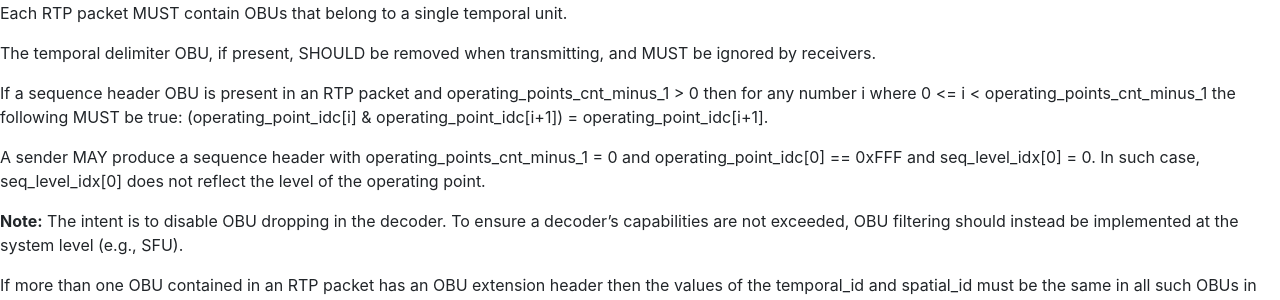
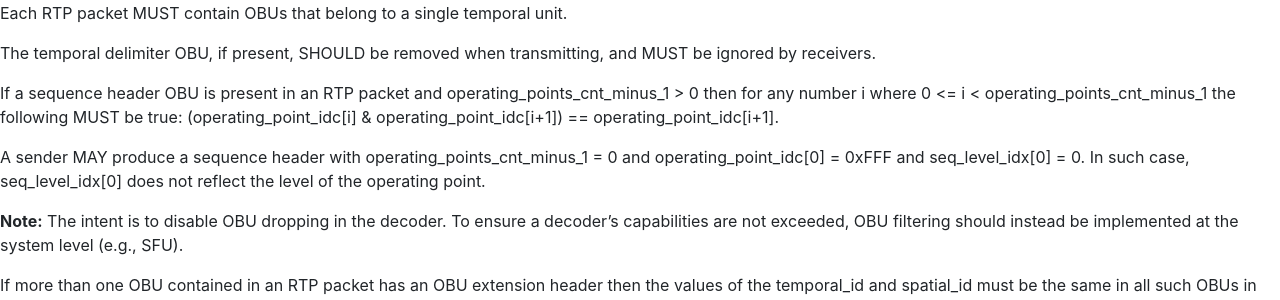
Before and after one commit to AOMediaCodec/av1-rtp-spec, a Jekyll site: the page built from pdf.md, in a window 1280 px wide and 900 px high, scrolled down 5716 px. Shown: the part 177-477 px from the top of the window. Built offline with Jekyll 4.4.1, drawn with Linux system fonts in a browser that asks for light colours.

Commit message:
Style update.

```diff
--- a/av1-rtp-spec.md
+++ b/av1-rtp-spec.md
@@ -296,9 +296,9 @@
 The temporal delimiter OBU, if present, SHOULD be removed when transmitting, and
 MUST be ignored by receivers.
 
-If a sequence header OBU is present in an RTP packet and operating_points_cnt_minus_1 > 0 then for any number i where 0 <= i < operating_points_cnt_minus_1 the following MUST be true: (operating_point_idc[i] & operating_point_idc[i+1]) = operating_point_idc[i+1].
+If a sequence header OBU is present in an RTP packet and operating_points_cnt_minus_1 > 0 then for any number i where 0 <= i < operating_points_cnt_minus_1 the following MUST be true: (operating_point_idc[i] & operating_point_idc[i+1]) == operating_point_idc[i+1].
 
-A sender MAY produce a sequence header with operating_points_cnt_minus_1 = 0 and operating_point_idc[0] == 0xFFF and seq_level_idx[0] = 0. In such case, seq_level_idx[0] does not reflect the level of the operating point.
+A sender MAY produce a sequence header with operating_points_cnt_minus_1 = 0 and operating_point_idc[0] = 0xFFF and seq_level_idx[0] = 0. In such case, seq_level_idx[0] does not reflect the level of the operating point.
 
 **Note:** The intent is to disable OBU dropping in the decoder. To ensure a decoder’s capabilities are not exceeded, OBU filtering should instead be implemented at the system level (e.g., SFU).
 
```
